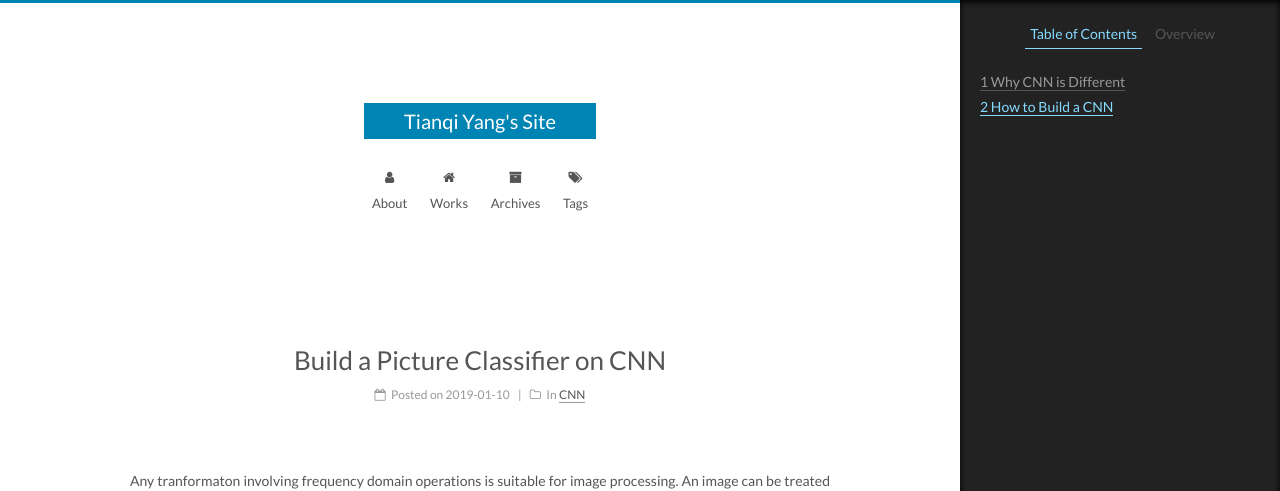
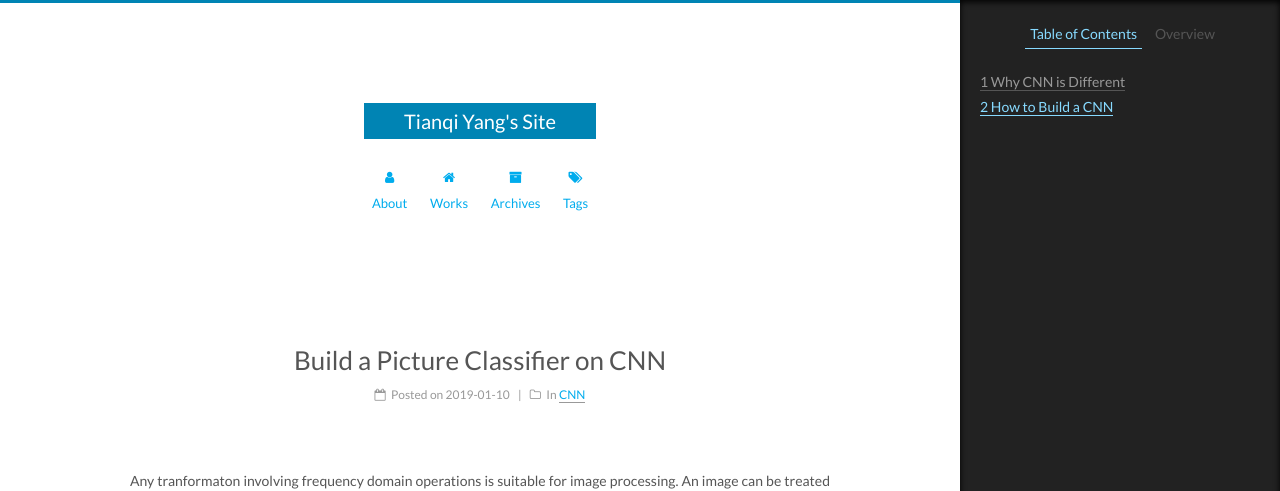
Before and after one commit to bruceyoungsysu/bruceyoungsysu.github.io, a Jekyll site: the page built from _posts/2019-01-10-Build-Picture-Classifier-on-CNN.md, in a window 1280 px wide. Shown: the top 491 px of the page. Built offline with Jekyll 4.4.1, drawn with Linux system fonts in a browser that asks for light colours.

Commit message:
change color

```diff
--- a/_sass/_common/components/post/post-nav.scss
+++ b/_sass/_common/components/post/post-nav.scss
@@ -21,11 +21,11 @@
     display: block;
     line-height: 25px;
     font-size: 14px;
-    color: #0084b4;
+    color: #00aced;
     border-bottom: none;
 
     &:hover {
-      color: #00aced;
+      color: #0084b4;
       border-bottom: none;
     }
 
--- a/_sass/_common/scaffolding/base.scss
+++ b/_sass/_common/scaffolding/base.scss
@@ -42,7 +42,7 @@ h2, h3, h4, h5, h6 { margin: 20px 0 15px; }
 p { margin: 0 0 25px 0; }
 
 a {
-  color: $link-color;
+  color: #00aced;
   text-decoration: none;
   border-bottom: 1px solid $grey-dark;
   word-wrap: break-word;
```
